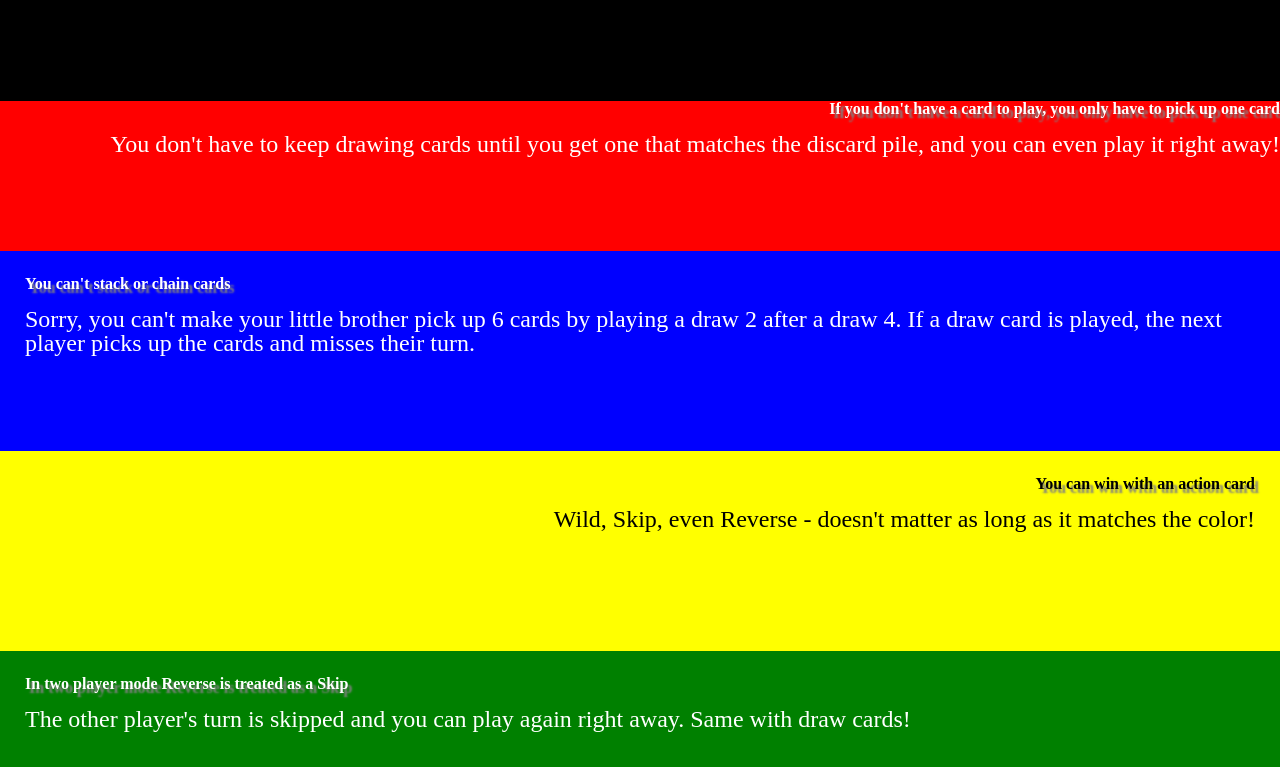
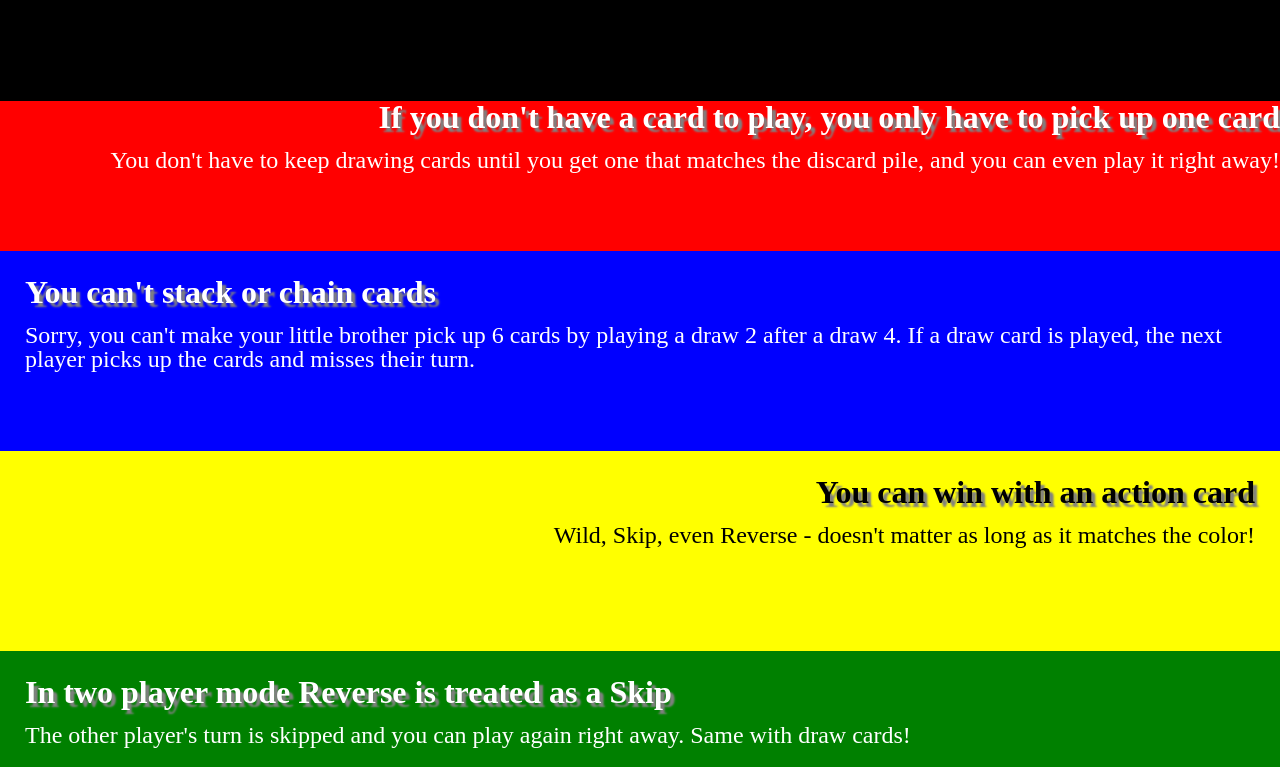
Before and after one commit to svilag/homework2-2021, a plain HTML site: page index.html in a window 1280 px wide. Shown: the part 626-1393 px from the top of the page. Drawn offline with Linux system fonts and the light colour scheme.

Commit message:
Update style.css

```diff
--- a/css/style.css
+++ b/css/style.css
@@ -11,7 +11,7 @@ h1{
 }
 
 h2{
-    font-size: 32;
+    font-size: 32px;
     text-shadow: 4px 4px 2px #808080;
 }
 
```
